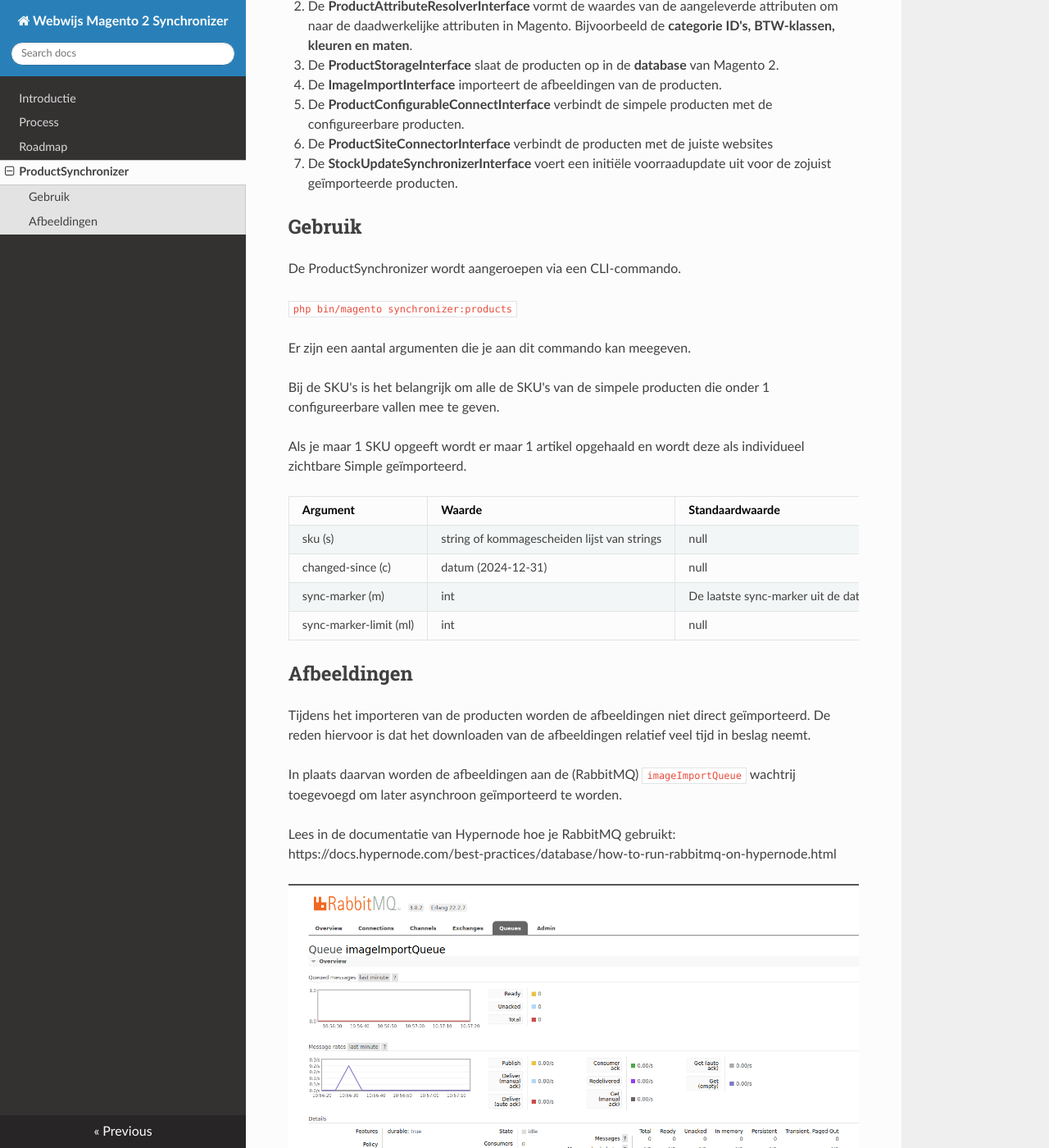
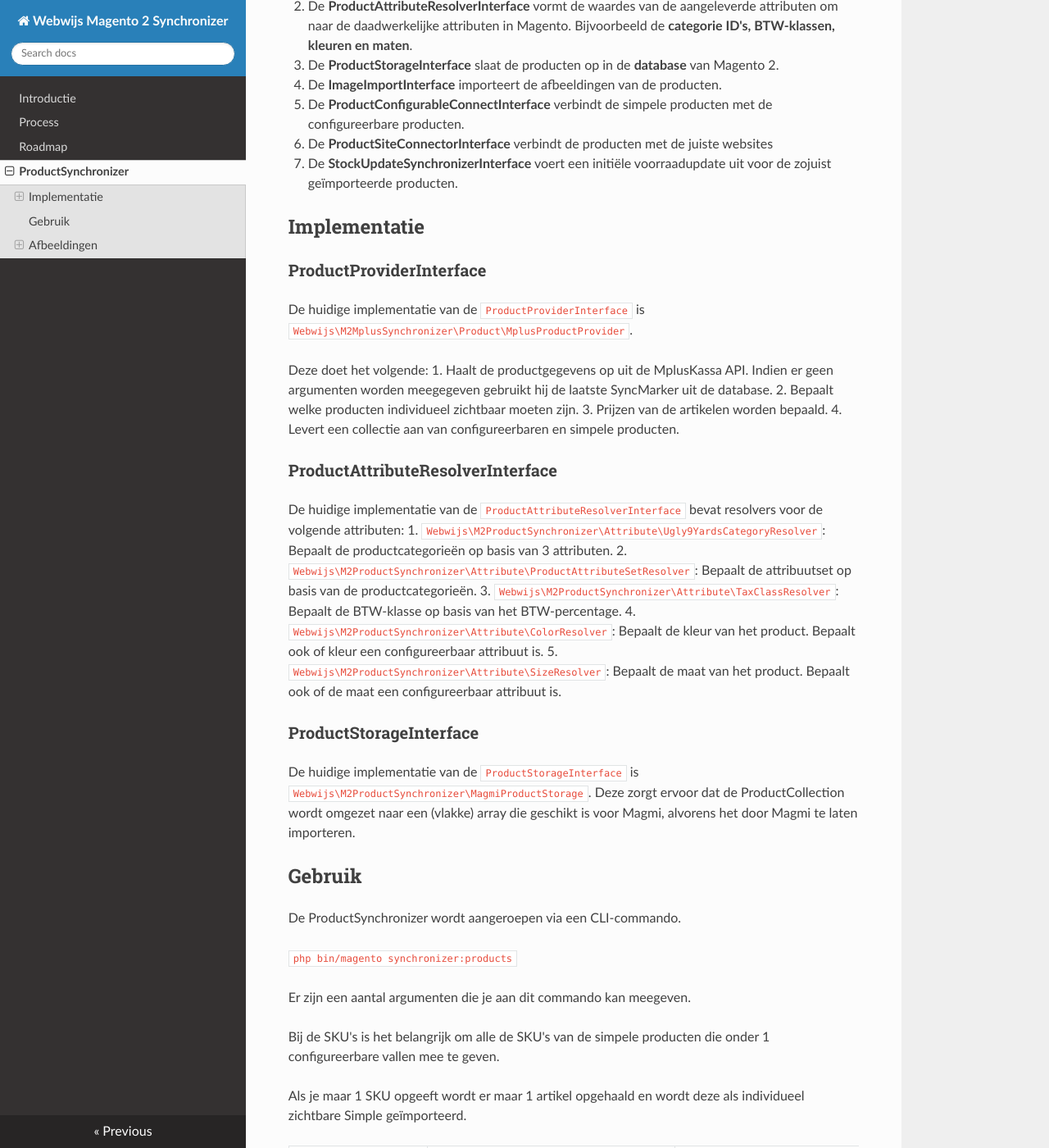
Before and after one commit to Webwijs/Magento2Syncrhonizer, an MkDocs documentation site: the page built from docs/product-synchronizer.md, in a window 1280 px wide and 1400 px high, scrolled down 436 px. Shown: the whole window at 82% size. Built offline with MkDocs 1.6.1, drawn with Linux system fonts in a browser that asks for light colours; nearby versions of some CDN libraries; some of the changed text lies outside the part shown.

```diff
--- a/docs/product-synchronizer.md
+++ b/docs/product-synchronizer.md
@@ -28,6 +28,31 @@ graph TD
 6. De **ProductSiteConnectorInterface** verbindt de producten met de juiste websites
 7. De **StockUpdateSynchronizerInterface** voert een initiële voorraadupdate uit voor de zojuist geïmporteerde producten.
 
+## Implementatie
+
+### ProductProviderInterface
+De huidige implementatie van de `ProductProviderInterface` is `Webwijs\M2MplusSynchronizer\Product\MplusProductProvider`.
+
+Deze doet het volgende:
+1. Haalt de productgegevens op uit de MplusKassa API. Indien er geen argumenten worden meegegeven gebruikt hij de laatste SyncMarker uit de database.
+2. Bepaalt welke producten individueel zichtbaar moeten zijn.
+3. Prijzen van de artikelen worden bepaald.
+4. Levert een collectie aan van configureerbaren en simpele producten.
+
+### ProductAttributeResolverInterface
+De huidige implementatie van de `ProductAttributeResolverInterface` bevat resolvers voor de volgende attributen:
+1. `Webwijs\M2ProductSynchronizer\Attribute\Ugly9YardsCategoryResolver`: Bepaalt de productcategorieën op basis van 3 attributen.
+2. `Webwijs\M2ProductSynchronizer\Attribute\ProductAttributeSetResolver`: Bepaalt de attribuutset op basis van de productcategorieën.
+3. `Webwijs\M2ProductSynchronizer\Attribute\TaxClassResolver`: Bepaalt de BTW-klasse op basis van het BTW-percentage.
+4. `Webwijs\M2ProductSynchronizer\Attribute\ColorResolver`: Bepaalt de kleur van het product. Bepaalt ook of kleur een configureerbaar attribuut is.
+5. `Webwijs\M2ProductSynchronizer\Attribute\SizeResolver`: Bepaalt de maat van het product. Bepaalt ook of de maat een configureerbaar attribuut is.
+
+### ProductStorageInterface
+De huidige implementatie van de `ProductStorageInterface` is `Webwijs\M2ProductSynchronizer\MagmiProductStorage`. Deze zorgt ervoor dat de ProductCollection wordt omgezet naar een (vlakke) array die geschikt is voor Magmi, alvorens het door Magmi te laten importeren.
+
+
+
+
 ## Gebruik
 De ProductSynchronizer wordt aangeroepen via een CLI-commando.
 
@@ -51,6 +76,23 @@ Tijdens het importeren van de producten worden de afbeeldingen niet direct geïm
 
 In plaats daarvan worden de afbeeldingen aan de (RabbitMQ) `imageImportQueue` wachtrij toegevoegd om later asynchroon geïmporteerd te worden.
 
+De afbeeldingen worden alleen op de configureerbare producten geplaatst. Dit moet later eventueel uitgebreid worden als klanten ook kleur als configureerbaar attribuut willen gebruiken.
+
 Lees in de documentatie van Hypernode hoe je RabbitMQ gebruikt: https://docs.hypernode.com/best-practices/database/how-to-run-rabbitmq-on-hypernode.html
 
 ![RabbitMQ](screenshots/rabbitmq.png)
+
+### Geen afbeeldingen geïmporteerd?
+Soms komt het voor dat een import niet goed opgepakt wordt. Als een product geen afbeeldingen heeft, maar je ziet bij "Product synchronizer log" wel afbeeldingsnamen staan betekent het dat de afbeeldingen wel aangeboden zijn, maar niet succesvol geïmporteerd
+
+![Product synchronizer log](screenshots/product-sync-log.png)
+
+Dit kan meestal eenvoudig hersteld worden door het product nog een keer handmatig te importeren.
+
+Noteer alle SKU's van de simpele producten die onder de configureerbare zonder afbeeldingen vallen en roep de product synchronizer aan via de command line.
+
+![Product synchronizer log](screenshots/configurations.png)
+
+`php bin/magento synchronizer:products --sku=88247,88249,88245,88246,88248`
+
+De producten zullen opnieuw geïmporteerd worden en de afbeeldingen zullen opnieuw aan de wachtrij toegevoegd worden.
```
Also changed, not shown: docs/stock-synchronizer.md (added, +25 -0 lines), docs/screenshots/configurations.png (added), docs/screenshots/product-sync-log.png (added).
